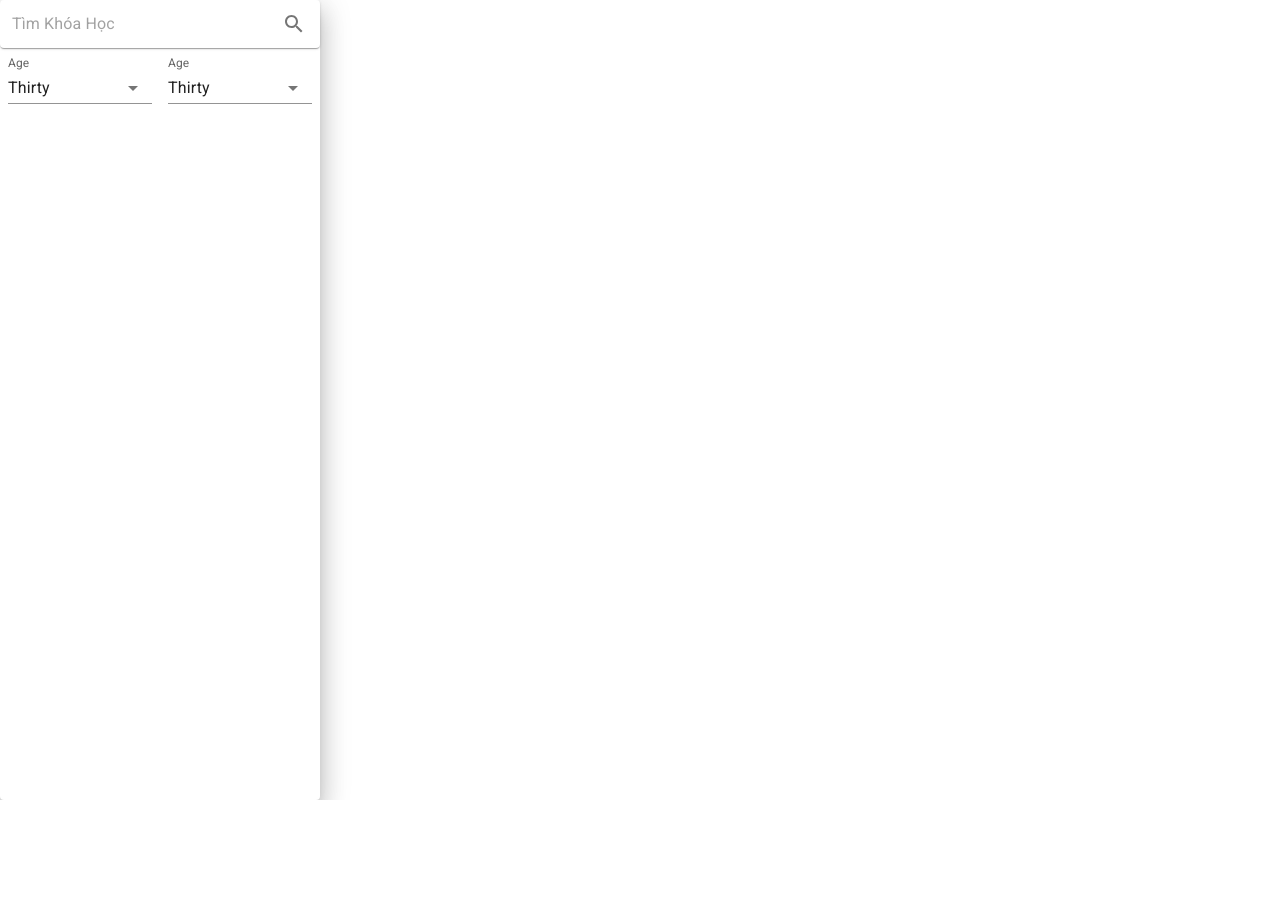
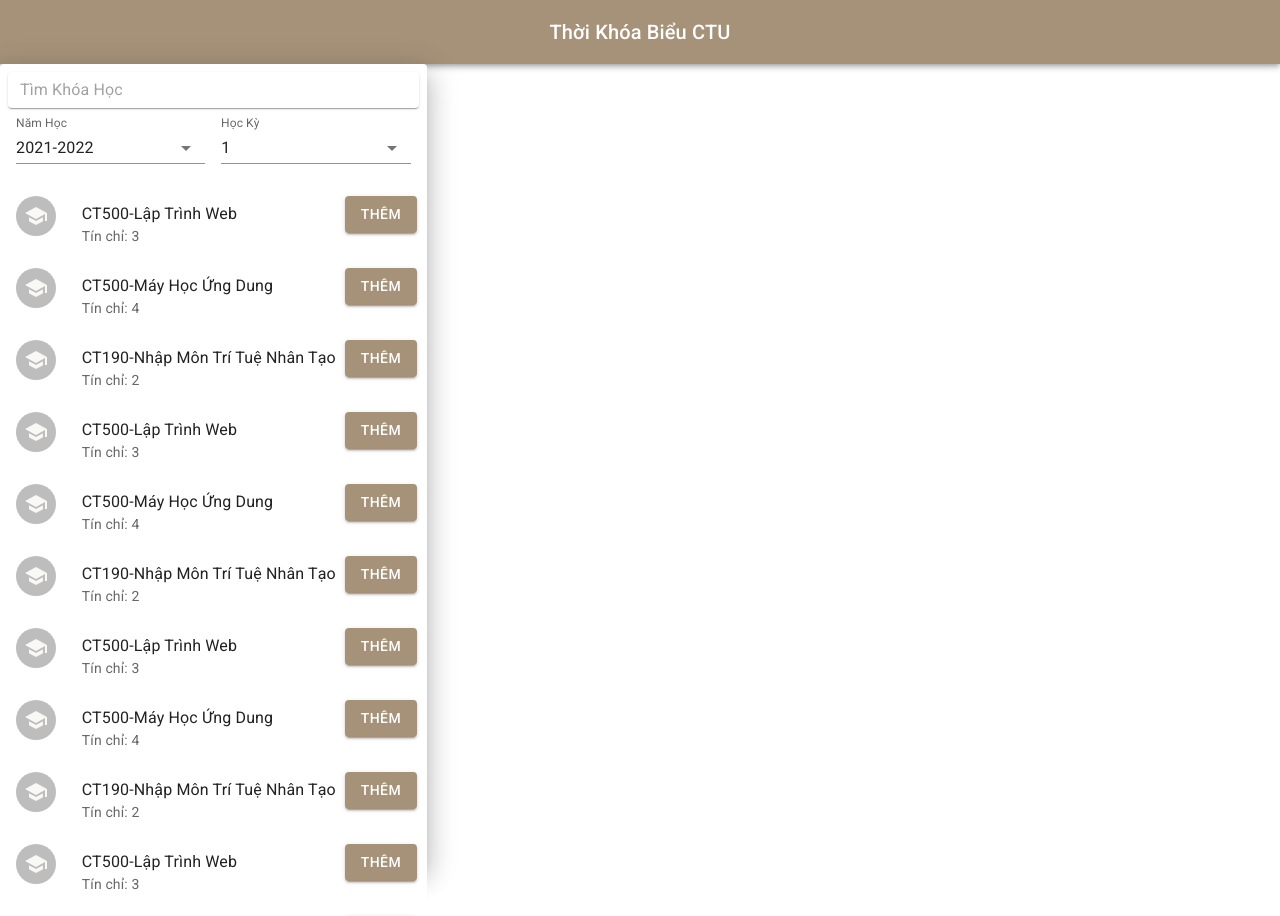
Before and after one commit to TranHuyZIT/CTU_TimeTable, a React (Create React App) app in the folder client/: page / in a window 1280 px wide. Before the commit the page ends 800 px from the top, so only its background shows below. Built offline with nearby package versions, Linux system fonts and the light colour scheme; the HTML template or start-up script is replaced by a standard one.

Commit message:
Updated UI ControlPanel

```diff
--- a/client/src/App.js
+++ b/client/src/App.js
@@ -3,6 +3,7 @@
 import ControlPanel from './components/ControlPanel';
 import { createTheme } from '@mui/material/styles';
 import { ThemeProvider } from '@emotion/react';
+import HeadingBar from './components/AppBar/HeadingBar';
 
 const theme = createTheme({
   palette: {
@@ -41,15 +42,15 @@
   return (
     <div className="App">
       <ThemeProvider theme={theme}>
+        <HeadingBar/>
         <Grid container>
-          <Grid item xs={3}>
+          <Grid item xs={4}>
             <ControlPanel/>
           </Grid>
-          <Grid item xs={9}>
+          <Grid item xs={8}>
 
           </Grid>
         </Grid>
-
       </ThemeProvider>
     </div>
   );
--- /dev/null
+++ b/client/src/components/AppBar/HeadingBar.js
@@ -0,0 +1,20 @@
+import * as React from 'react';
+import AppBar from '@mui/material/AppBar';
+import Box from '@mui/material/Box';
+import Toolbar from '@mui/material/Toolbar';
+import Typography from '@mui/material/Typography';
+
+export default function HeadingBar() {
+  return (
+    <Box sx={{ flexGrow: 1 }}>
+      <AppBar position="static">
+        <Toolbar>
+          <Typography variant="h6" component="div" sx={{ flexGrow: 1 }}>
+            Thời Khóa Biểu CTU
+          </Typography>
+
+        </Toolbar>
+      </AppBar>
+    </Box>
+  );
+}
--- /dev/null
+++ b/client/src/components/ControlPanel/Course/CourseList.css
@@ -0,0 +1,12 @@
+.list-item{
+    cursor: pointer;
+    transition: all 0.1s linear;
+}
+.list-item:hover{
+    box-shadow: rgba(149, 157, 165, 0.2) 0px 8px 24px;
+}
+.scroll{
+    height: 90vh;
+    overflow-y:scroll;
+    overflow-x:hidden;
+}
--- /dev/null
+++ b/client/src/components/ControlPanel/Course/CourseList.js
@@ -0,0 +1,35 @@
+import * as React from 'react';
+import List from '@mui/material/List';
+import ListItem from '@mui/material/ListItem';
+import ListItemText from '@mui/material/ListItemText';
+import ListItemAvatar from '@mui/material/ListItemAvatar';
+import Avatar from '@mui/material/Avatar';
+import SchoolIcon from '@mui/icons-material/School';
+import Button from '@mui/material/Button';
+import Grid from '@mui/material/Grid'
+import './CourseList.css'
+export default function CourseList({courses}) {
+  return (
+    <List className='scroll' sx={{ width: '100%', bgcolor: 'background.paper', overflowY:'scroll'}}>
+      {courses.map((course)=>(
+        <ListItem className='list-item'>
+            <Grid container>
+                <Grid item xs={2}>
+                    <ListItemAvatar>
+                    <Avatar>
+                        <SchoolIcon />
+                    </Avatar>
+                    </ListItemAvatar>
+                </Grid>
+                <Grid item xs={8}>
+                    <ListItemText primary={course.name} secondary={`Tín chỉ: ${course.credits}`} />
+                </Grid>
+                <Grid item xs={2}>
+                    <Button variant="contained">Thêm</Button>
+                </Grid>
+            </Grid>
+        </ListItem>
+      ))}
+    </List>
+  );
+}
--- a/client/src/components/ControlPanel/Search/Search.js
+++ b/client/src/components/ControlPanel/Search/Search.js
@@ -1,18 +1,21 @@
 import SelectSearch from "./SelectSearch";
 import SearchBar from "./SearchBar";
-import { Grid } from "@mui/material";
+import Grid from "@mui/material/Grid";
+import Box from "@mui/material/Box";
 export default function Search(){
   return (
+    <Box sx={{padding: '8px'}}>
       <Grid container>
         <Grid item xs={12}>
           <SearchBar />
         </Grid>
         <Grid item xs={12}>
           <Grid container spacing={2} sx={{width: '100%', boxSizing:'border-box'}}>
-          <Grid item xs={6}><SelectSearch/></Grid>
-          <Grid item xs={6}><SelectSearch/></Grid>
+            <Grid item xs={6}><SelectSearch title='Năm Học' options={['2021-2022', '2022-2023', '2023-2024']}/></Grid>
+            <Grid item xs={6}><SelectSearch title='Học Kỳ' options={['1', '2', '3']}/></Grid>
           </Grid>
       </Grid>
     </Grid>
+    </Box>
   )
 }
--- a/client/src/components/ControlPanel/Search/SearchBar.js
+++ b/client/src/components/ControlPanel/Search/SearchBar.js
@@ -15,9 +15,6 @@
         placeholder="Tìm Khóa Học"
         inputProps={{ 'aria-label': 'search google maps' }}
       />
-      <IconButton type="submit" sx={{ p: '10px' }} aria-label="search">
-        <SearchIcon />
-      </IconButton>
     </Paper>
   );
 }
--- a/client/src/components/ControlPanel/Search/SelectSearch.js
+++ b/client/src/components/ControlPanel/Search/SelectSearch.js
@@ -1,25 +1,23 @@
 import * as React from 'react';
-import Box from '@mui/material/Box';
 import InputLabel from '@mui/material/InputLabel';
 import FormControl from '@mui/material/FormControl';
 import NativeSelect from '@mui/material/NativeSelect';
 
-export default function SelectSearch() {
+export default function SelectSearch({title, options}) {
   return (
     <FormControl fullWidth sx={{ m: 1, maxWidth: '100%' }}>
-      <InputLabel variant="standard" htmlFor="uncontrolled-native">
-        Age
+      <InputLabel variant="standard" htmlFor={title}>
+        {title}
       </InputLabel>
       <NativeSelect
-        defaultValue={30}
         inputProps={{
-          name: 'age',
-          id: 'uncontrolled-native',
+          name: title,
+          id: title,
         }}
       >
-        <option value={10}>Ten</option>
-        <option value={20}>Twenty</option>
-        <option value={30}>Thirty</option>
+        {options.map((option) => (
+          <option value={option}>{option}</option>
+        ))}
       </NativeSelect>
     </FormControl>
   );
--- a/client/src/components/ControlPanel/index.js
+++ b/client/src/components/ControlPanel/index.js
@@ -1,13 +1,31 @@
 import { Grid, Paper } from "@mui/material";
+import CourseList from "./Course/CourseList";
 import Search from "./Search/Search";
 
 export default function ControlPanel(){
+    const courses = [
+        {name:'CT500-Lập Trình Web', credits: 3},
+        {name:'CT500-Máy Học Ứng Dung', credits: 4},
+        {name:'CT190-Nhập Môn Trí Tuệ Nhân Tạo', credits: 2},
+        {name:'CT500-Lập Trình Web', credits: 3},
+        {name:'CT500-Máy Học Ứng Dung', credits: 4},
+        {name:'CT190-Nhập Môn Trí Tuệ Nhân Tạo', credits: 2},
+        {name:'CT500-Lập Trình Web', credits: 3},
+        {name:'CT500-Máy Học Ứng Dung', credits: 4},
+        {name:'CT190-Nhập Môn Trí Tuệ Nhân Tạo', credits: 2},
+        {name:'CT500-Lập Trình Web', credits: 3},
+        {name:'CT500-Máy Học Ứng Dung', credits: 4},
+        {name:'CT190-Nhập Môn Trí Tuệ Nhân Tạo', credits: 2},
+    ]
     return (
         <Grid container>
             <Paper sx={{height: '100vh', width: '100%'}} elevation={16}>
                 <Grid item xs={12}>
                     <Search/>
                 </Grid>
+                <Grid item xs={12}>
+                    <CourseList courses={courses}/>
+                </Grid>
             </Paper>
         </Grid>
     )
```
Lines whose indentation alone changed are shown as unchanged.
